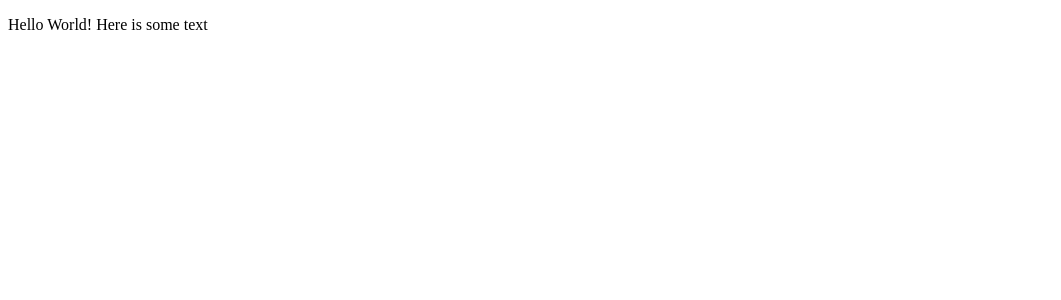
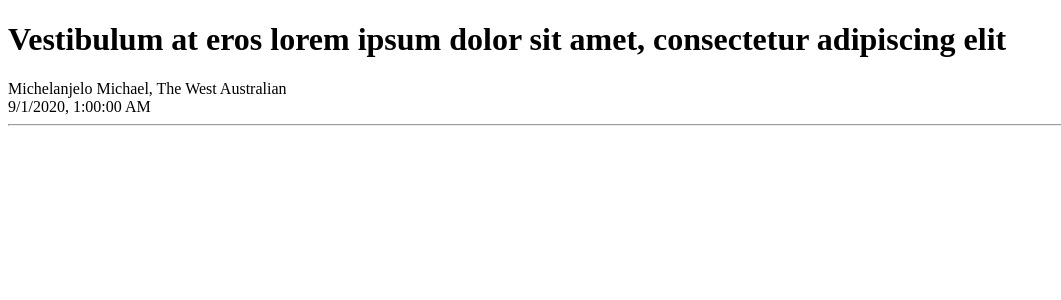
Before and after one commit to daveholst/swm-code-test, a React (Create React App) app: page / in a window 1280 px wide. Shown: the top 300 px of the page, without its empty margins (0-1061 px from the left). Built offline with nearby package versions, Linux system fonts and the light colour scheme.

Commit message:
basic header working

```diff
--- a/src/App.js
+++ b/src/App.js
@@ -1,10 +1,13 @@
 import React from 'react';
-// TODO: Add a comment explaining what this import statement is doing
-import HelloReact from './components/HelloReact';
+import Header from './components/Header';
+import mockRequest from './mockResponse/codetestjson.json'
 
-// TODO: Add a comment explaining the purpose of the App component
+console.log(mockRequest);
 function App() {
-  return <HelloReact />;
+  // Mock get the json from file
+
+
+  return <Header {...mockRequest}/>;
 }
 
 export default App;
--- /dev/null
+++ b/src/components/Header.js
@@ -0,0 +1,16 @@
+import React from 'react';
+
+function Header(props) {
+  console.log();
+  return (
+    <header>
+      <h1>{props.headline}</h1>
+      <span>{props.byline}, </span><span>{props.source}</span>
+      <br></br>
+      <time>{new Date(props.publicationDate).toLocaleString()}</time>
+      <hr />
+    </header>
+  )
+}
+
+export default Header;
--- a/src/components/HelloReact.js
+++ /dev/null
@@ -1,11 +0,0 @@
-import React from 'react';
-
-// TODO: Add a comment explaining what a react component is
-function HelloReact() {
-  const text = 'some text';
-
-  // TODO: Add a comment explaining what JSX is and the significance of the curly braces
-  return <p>Hello World! Here is {text}</p>;
-}
-
-export default HelloReact;
--- a/src/index.js
+++ b/src/index.js
@@ -1,10 +1,6 @@
-// TODO: Add a comment giving a brief description of what React is
 import React from 'react';
-
-// TODO: Add a comment that describes the difference between react and react-dom
 import ReactDOM from 'react-dom';
 
 import App from './App';
 
-// TODO: Add a comment describing the significance of the ReactDOM.render method
 ReactDOM.render(<App />, document.getElementById('root'));
```
Also changed, not shown: src/mockResponse/codetestjson.json (renamed from codetestjson.json).
